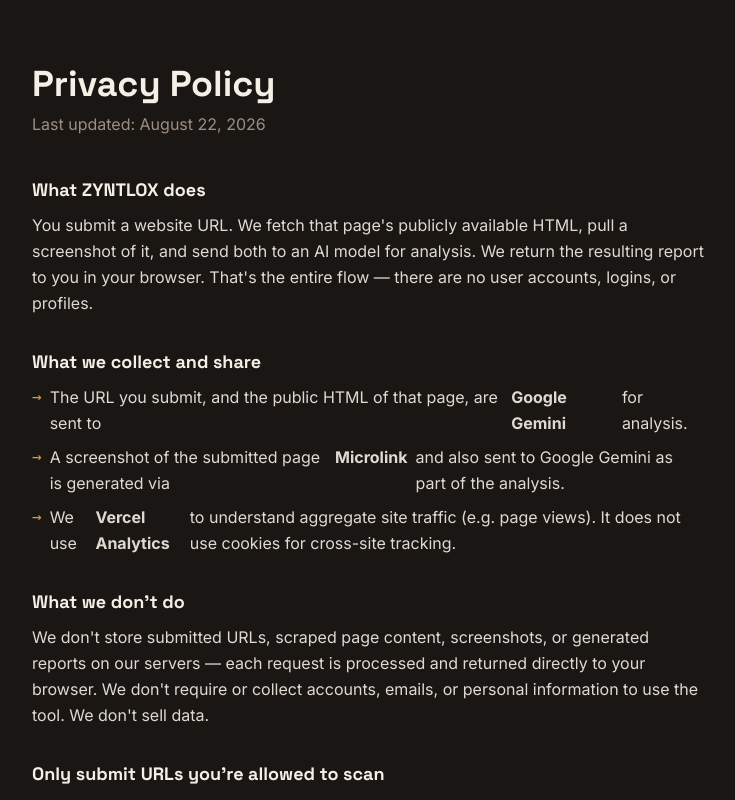
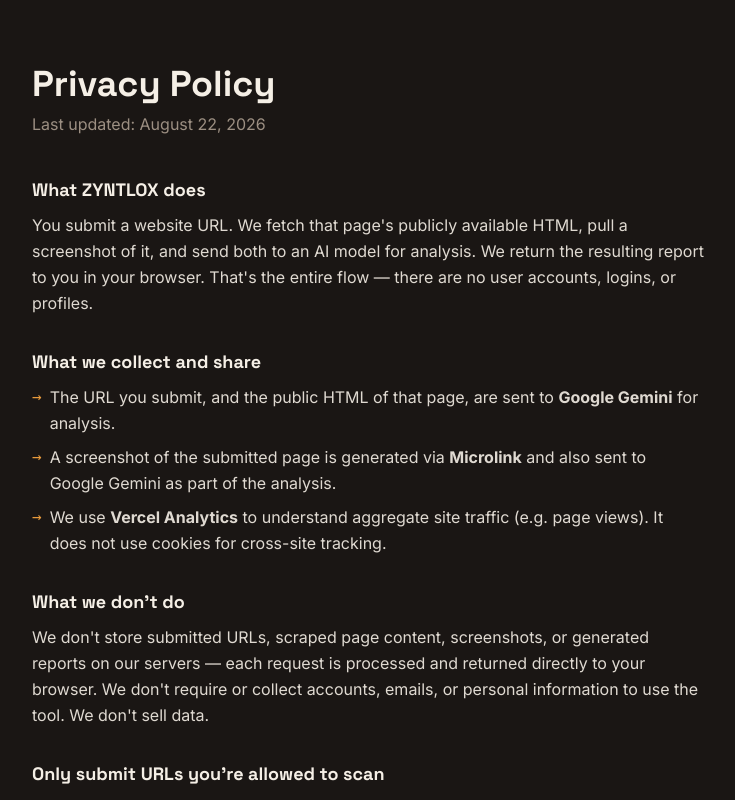
Before and after one commit to hadeedsaraan-ux/zyntlox, a Next.js app: page /privacy in a window 1280 px wide. Shown: the top 800 px of the page, without its empty margins (272-1007 px from the left). Built offline with nearby package versions, Linux system fonts and the light colour scheme.

Commit message:
Fixed privacy policy page and added back button

```diff
--- a/app/privacy/page.tsx
+++ b/app/privacy/page.tsx
@@ -27,18 +27,24 @@
             <ul className="space-y-2 text-[var(--text)] opacity-90 leading-relaxed">
               <li className="flex gap-2">
                 <span className="text-[var(--amber)] font-mono">→</span>
+                <span>
                   The URL you submit, and the public HTML of that page, are sent to{" "}
                   <strong>Google Gemini</strong> for analysis.
+                </span>
               </li>
               <li className="flex gap-2">
                 <span className="text-[var(--amber)] font-mono">→</span>
+                <span>
                   A screenshot of the submitted page is generated via{" "}
                   <strong>Microlink</strong> and also sent to Google Gemini as part of the analysis.
+                </span>
               </li>
               <li className="flex gap-2">
                 <span className="text-[var(--amber)] font-mono">→</span>
+                <span>
                   We use <strong>Vercel Analytics</strong> to understand aggregate site traffic
                   (e.g. page views). It does not use cookies for cross-site tracking.
+                </span>
               </li>
             </ul>
           </section>
```
Lines whose indentation alone changed are shown as unchanged.
